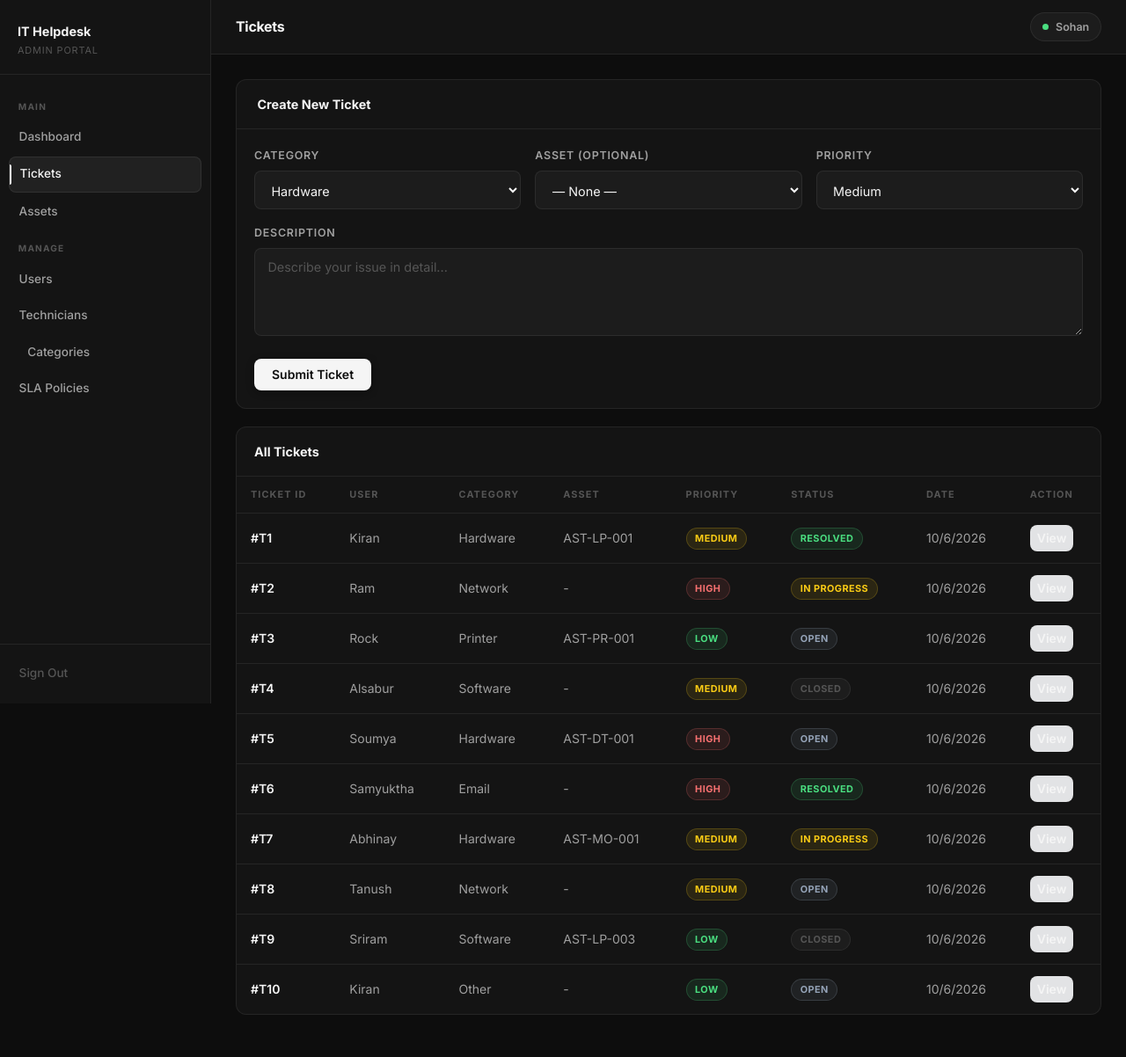
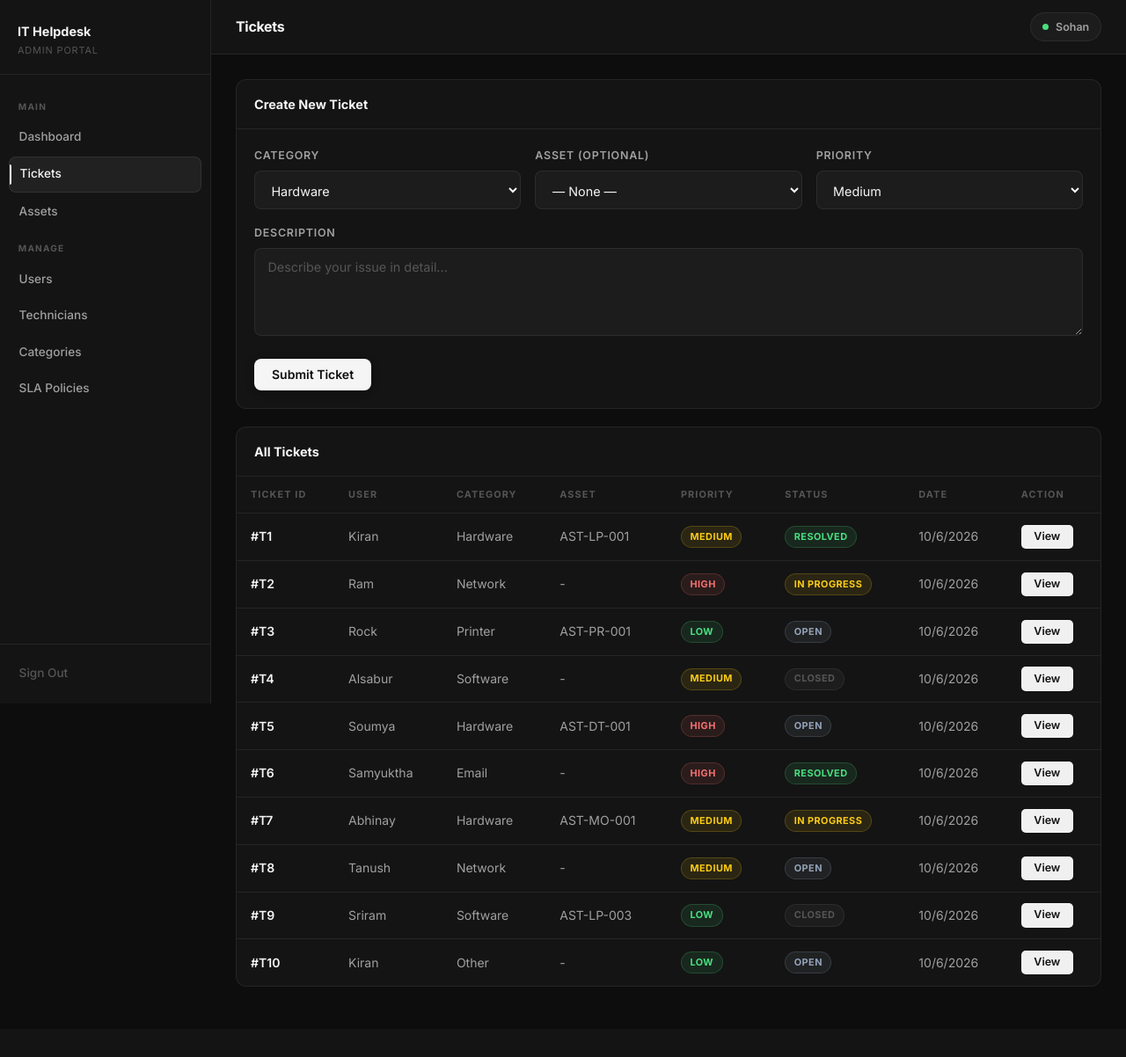
Before and after one commit to sohanyadav-123/DBMS_PBL, a Flask app: page /tickets in a window 1280 px wide. Shown: the whole page at 88% size. After the commit the page ends 1122 px from the top, so only its background shows below. Run offline with Flask 3, Linux system fonts and the light colour scheme; a user stored in the database is signed in; data comes from the database, SQL or seed files in the repository.

Commit message:
fix: make table action buttons clearly visible and clean template headings

```diff
--- a/static/css/style.css
+++ b/static/css/style.css
@@ -545,6 +545,38 @@ td a {
 }
 td a:hover { opacity: 0.7; }
 
+/* Table Action Buttons */
+.btn-action,
+td a.btn-action,
+td .btn-action,
+td a.btn {
+    display: inline-flex;
+    align-items: center;
+    justify-content: center;
+    padding: 0.32rem 0.85rem;
+    font-size: 0.78rem;
+    font-weight: 600;
+    border-radius: var(--r-sm);
+    background: #f0f0f0 !important;
+    color: #111111 !important;
+    border: 1px solid rgba(255, 255, 255, 0.2);
+    text-decoration: none !important;
+    line-height: 1.2;
+    transition: all 0.15s ease;
+    cursor: pointer;
+}
+
+.btn-action:hover,
+td a.btn-action:hover,
+td .btn-action:hover,
+td a.btn:hover {
+    background: #ffffff !important;
+    color: #000000 !important;
+    opacity: 1 !important;
+    transform: translateY(-1px);
+    box-shadow: 0 2px 6px rgba(0, 0, 0, 0.3);
+}
+
 /* ─── Badges ──────────────────────────────────────────── */
 .badge {
     display: inline-flex;
--- a/static/js/assets.js
+++ b/static/js/assets.js
@@ -17,7 +17,7 @@ document.addEventListener('DOMContentLoaded', () => {
                         <td>${a.warranty_end ? new Date(a.warranty_end).toLocaleDateString() : '-'}</td>
                         <td><span class="badge ${getBadgeClass(a.status)}">${a.status}</span></td>
                         <td>
-                            <button onclick="deleteAsset(${a.asset_id})" class="btn" style="background:var(--danger); color:white; padding:0.25rem 0.5rem; font-size:0.875rem;">Delete</button>
+                            <button onclick="deleteAsset(${a.asset_id})" class="btn-danger-sm">Delete</button>
                         </td>
                     </tr>
                 `);
--- a/static/js/tickets.js
+++ b/static/js/tickets.js
@@ -17,7 +17,7 @@ document.addEventListener('DOMContentLoaded', async () => {
                         <td><span class="badge ${getBadgeClass(t.priority)}">${t.priority}</span></td>
                         <td><span class="badge ${getBadgeClass(t.status)}">${t.status}</span></td>
                         <td>${new Date(t.created_at).toLocaleDateString()}</td>
-                        <td><a href="/ticket_details/${t.ticket_id}" class="btn" style="background:#e2e3e5; padding:0.25rem 0.5rem; font-size:0.875rem;">View</a></td>
+                        <td><a href="/ticket_details/${t.ticket_id}" class="btn-action">View</a></td>
                     </tr>
                 `);
             });
--- a/templates/admin_dashboard.html
+++ b/templates/admin_dashboard.html
@@ -27,7 +27,7 @@
             <li class="nav-section-label">Manage</li>
             <li><a href="/users">Users</a></li>
             <li><a href="/technicians">Technicians</a></li>
-            <li><a href="/categories"><span class="nav-icon">️</span> Categories</a></li>
+            <li><a href="/categories">Categories</a></li>
             <li><a href="/sla_policies">SLA Policies</a></li>
         </ul>
         <div class="sidebar-footer">
--- a/templates/assets.html
+++ b/templates/assets.html
@@ -26,7 +26,7 @@
             <li class="nav-section-label">Manage</li>
             <li><a href="/users">Users</a></li>
             <li><a href="/technicians">Technicians</a></li>
-            <li><a href="/categories"><span class="nav-icon">️</span> Categories</a></li>
+            <li><a href="/categories">Categories</a></li>
             <li><a href="/sla_policies">SLA Policies</a></li>
         </ul>
         <div class="sidebar-footer">
@@ -88,7 +88,7 @@
 
             <div class="card">
                 <div class="card-header">
-                    <h3>️ All Assets</h3>
+                    <h3>All Assets</h3>
                 </div>
                 <div class="table-responsive">
                     <table>
--- a/templates/categories.html
+++ b/templates/categories.html
@@ -26,7 +26,7 @@
             <li class="nav-section-label">Manage</li>
             <li><a href="/users">Users</a></li>
             <li><a href="/technicians">Technicians</a></li>
-            <li><a href="/categories" class="active"><span class="nav-icon">️</span> Categories</a></li>
+            <li><a href="/categories" class="active">Categories</a></li>
             <li><a href="/sla_policies">SLA Policies</a></li>
         </ul>
         <div class="sidebar-footer">
@@ -36,7 +36,7 @@
 
     <div class="main-content">
         <div class="topbar">
-            <h2>️ Categories</h2>
+            <h2>Categories</h2>
             <div class="topbar-user">
                 <span class="user-dot"></span>
                 {{ session['name'] }}
--- a/templates/sla_policies.html
+++ b/templates/sla_policies.html
@@ -76,7 +76,7 @@
             <li class="nav-section-label">Manage</li>
             <li><a href="/users">Users</a></li>
             <li><a href="/technicians">Technicians</a></li>
-            <li><a href="/categories"><span class="nav-icon">️</span> Categories</a></li>
+            <li><a href="/categories">Categories</a></li>
             <li><a href="/sla_policies" class="active">SLA Policies</a></li>
         </ul>
         <div class="sidebar-footer">
--- a/templates/technicians.html
+++ b/templates/technicians.html
@@ -26,7 +26,7 @@
             <li class="nav-section-label">Manage</li>
             <li><a href="/users">Users</a></li>
             <li><a href="/technicians" class="active">Technicians</a></li>
-            <li><a href="/categories"><span class="nav-icon">️</span> Categories</a></li>
+            <li><a href="/categories">Categories</a></li>
             <li><a href="/sla_policies">SLA Policies</a></li>
         </ul>
         <div class="sidebar-footer">
--- a/templates/ticket_details.html
+++ b/templates/ticket_details.html
@@ -60,7 +60,7 @@
             <li class="nav-section-label">Manage</li>
             <li><a href="/users">Users</a></li>
             <li><a href="/technicians">Technicians</a></li>
-            <li><a href="/categories"><span class="nav-icon">️</span> Categories</a></li>
+            <li><a href="/categories">Categories</a></li>
             <li><a href="/sla_policies">SLA Policies</a></li>
             {% elif session['role'] == 'technician' %}
             <li><a href="/technician_dashboard">Dashboard</a></li>
@@ -152,7 +152,7 @@
                 {% if session['role'] in ['admin', 'technician'] %}
                 <div class="card">
                     <div class="card-header">
-                        <h3>️ Update Ticket</h3>
+                        <h3>Update Ticket</h3>
                     </div>
                     <div class="card-body">
                         <form id="update-ticket-form">
--- a/templates/tickets.html
+++ b/templates/tickets.html
@@ -27,7 +27,7 @@
             <li class="nav-section-label">Manage</li>
             <li><a href="/users">Users</a></li>
             <li><a href="/technicians">Technicians</a></li>
-            <li><a href="/categories"><span class="nav-icon">️</span> Categories</a></li>
+            <li><a href="/categories">Categories</a></li>
             <li><a href="/sla_policies">SLA Policies</a></li>
             {% elif session['role'] == 'technician' %}
             <li><a href="/technician_dashboard">Dashboard</a></li>
@@ -55,7 +55,7 @@
             {% if session['role'] == 'user' or session['role'] == 'admin' %}
             <div class="card" id="create-ticket-card">
                 <div class="card-header">
-                    <h3>️ Create New Ticket</h3>
+                    <h3>Create New Ticket</h3>
                 </div>
                 <div class="card-body">
                     <form id="create-ticket-form">
@@ -83,7 +83,7 @@
                             <label>Description</label>
                             <textarea id="desc-input" class="form-control" rows="4" placeholder="Describe your issue in detail..." required></textarea>
                         </div>
-                        <button type="submit" class="btn btn-primary" style="width:auto;"> Submit Ticket</button>
+                        <button type="submit" class="btn btn-primary" style="width:auto;">Submit Ticket</button>
                     </form>
                 </div>
             </div>
--- a/templates/users.html
+++ b/templates/users.html
@@ -26,7 +26,7 @@
             <li class="nav-section-label">Manage</li>
             <li><a href="/users" class="active">Users</a></li>
             <li><a href="/technicians">Technicians</a></li>
-            <li><a href="/categories"><span class="nav-icon">️</span> Categories</a></li>
+            <li><a href="/categories">Categories</a></li>
             <li><a href="/sla_policies">SLA Policies</a></li>
         </ul>
         <div class="sidebar-footer">
@@ -46,7 +46,7 @@
         <div class="content">
             <div class="card">
                 <div class="card-header">
-                    <h3>️ All Users</h3>
+                    <h3>All Users</h3>
                 </div>
                 <div class="table-responsive">
                     <table>
```
